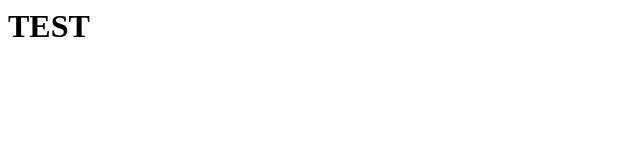
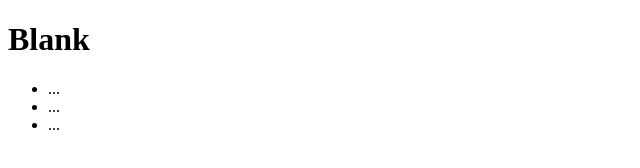
Before and after one commit to blank-hello/.blank, a plain HTML site: page index.html in a window 1280 px wide. Shown: the whole page, without its empty margins (0-640 px from the left). Drawn offline with Linux system fonts and the light colour scheme.

Commit message:
Update index.html

```diff
--- a/index.html
+++ b/index.html
@@ -1,10 +1,16 @@
-<!DOCTYPE>
+<!DOCTYPE HTML>
 <html>
-  <head>
+    <head>
+        <title>...</title>
+        <meta charset="utf-8">
+    </head>
+    <body>
+      <h1>Blank</h1>
+    <ul>
+    <li>...</li>
+    <li>...</li>
+    <li>...</li>
+    </ul>
 
-  </head>
-
- <body>
-   <h1>TEST</h1>
-  </body>
- </html>
+    </body>
+</html>
```
